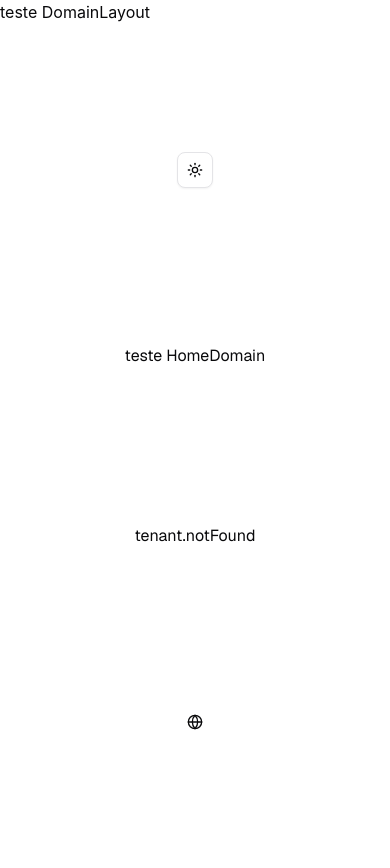
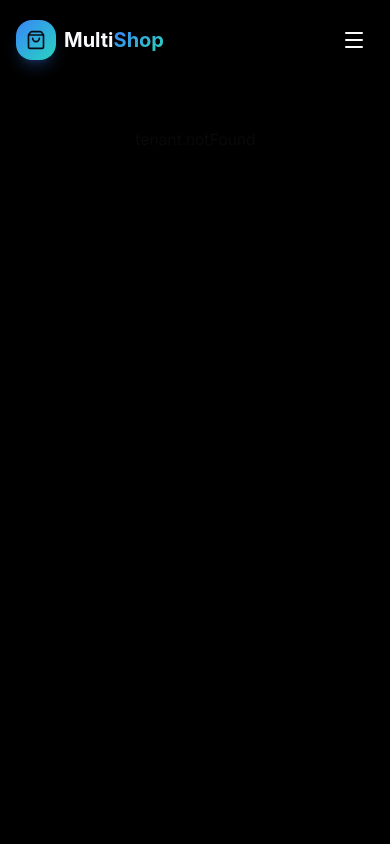
Before and after one commit to VitorValentimSilva/MultiShop, a Next.js app: page /en in a window 390 px wide. After the commit the page ends 844 px from the top, so only its background shows below. Built offline with nearby package versions, Linux system fonts and the light colour scheme.

Commit message:
feat(header): implement header component and integrate into domain layout

```diff
--- a/app/[locale]/(domain)/layout.tsx
+++ b/app/[locale]/(domain)/layout.tsx
@@ -1,3 +1,4 @@
+import { Header } from "@/app/_components/header";
 import { ReactNode } from "react";
 
 interface DomainLayoutProps {
@@ -6,9 +7,30 @@ interface DomainLayoutProps {
 
 export default function DomainLayout({ children }: DomainLayoutProps) {
   return (
-    <>
-      <p>teste DomainLayout</p>
+    <div className="dark theme-domain min-h-screen">
+      <Header
+        title={{
+          text: "Multi",
+          text2: "Shop",
+          href: "/",
+          type: "icon",
+          icon: "shoppingBag",
+        }}
+        navLinks={[
+          { href: "/", label: "Home" },
+          { href: "/sobre", label: "Sobre" },
+          { href: "/funcionalidades", label: "Funcionalidades" },
+          { href: "/como-funciona", label: "Como Funciona" },
+          { href: "/planos", label: "Planos" },
+          { href: "/contato", label: "Contato" },
+        ]}
+        button={[
+          { variant: "secondary", size: "sm", title: "Entrar" },
+          { variant: "default", size: "sm", title: "Criar Minha Loja" },
+        ]}
+      />
+
       {children}
-    </>
+    </div>
   );
 }
--- a/app/[locale]/(domain)/page.tsx
+++ b/app/[locale]/(domain)/page.tsx
@@ -1,5 +1,3 @@
-import { ModeToggle } from "@/app/_components/mode-toggle";
-import { LanguageSwitcher } from "@/app/_components/language-switcher";
 import { Locale } from "@/app/_lib/i18n/config";
 import { tServer } from "@/app/_lib/i18n/server";
 
@@ -15,10 +13,7 @@ export default async function HomeDomain({ params }: HomeDomainProps) {
   return (
     <div className="flex min-h-screen items-center justify-center bg-zinc-50 font-sans dark:bg-black">
       <main className="flex min-h-screen w-full max-w-3xl flex-col items-center justify-between py-32 px-16 bg-white dark:bg-black sm:items-start">
-        <ModeToggle />
-        <p>teste HomeDomain</p>
         <p>{tServer("tenant.notFound", locale as Locale)}</p>
-        <LanguageSwitcher />
       </main>
     </div>
   );
--- /dev/null
+++ b/app/_components/header.tsx
@@ -0,0 +1,165 @@
+"use client";
+
+import { useEffect, useState } from "react";
+import { Menu, X } from "lucide-react";
+import { motion, AnimatePresence } from "framer-motion";
+import { usePathname } from "next/navigation";
+import Link from "next/link";
+import { Button } from "@/app/_components/ui/button";
+import Image from "next/image";
+import { HeaderProps } from "@/app/_types/ui/header";
+import { headerIcons, withLocale } from "@/app/_lib/ui";
+import { LanguageSwitcher } from "@/app/_components/language-switcher";
+
+export function Header({ title, navLinks, button }: HeaderProps) {
+  const pathname = usePathname();
+  const locale = pathname.split("/")[1];
+
+  const [isScrolled, setIsScrolled] = useState(false);
+  const [isMobileMenuOpen, setIsMobileMenuOpen] = useState(false);
+
+  useEffect(() => {
+    const handleScroll = () => {
+      setIsScrolled(window.scrollY > 20);
+    };
+
+    window.addEventListener("scroll", handleScroll);
+    return () => window.removeEventListener("scroll", handleScroll);
+  }, []);
+
+  return (
+    <header
+      className={`fixed top-0 left-0 right-0 z-50 transition-all duration-300 ${
+        isScrolled
+          ? "bg-background/80 backdrop-blur-xl border-b border-border/50 shadow-lg"
+          : "bg-transparent"
+      }`}
+    >
+      <nav className="container-custom max-w-full xl:max-w-11/12">
+        <div className="flex items-center justify-between h-20">
+          <Link
+            href={withLocale(title.href, locale)}
+            className="flex items-center gap-2 group"
+          >
+            <div className="w-10 h-10 rounded-xl bg-linear-to-br from-primary to-accent flex items-center justify-center shadow-lg shadow-primary/25 group-hover:shadow-primary/40 transition-shadow">
+              {title.type === "icon" &&
+                (() => {
+                  const Icon = headerIcons[title.icon];
+                  return <Icon className="w-5 h-5 text-primary-foreground" />;
+                })()}
+
+              {title.type === "image" && (
+                <Image
+                  src={title.src}
+                  alt={title.alt}
+                  width={24}
+                  height={24}
+                  className="object-contain"
+                />
+              )}
+            </div>
+
+            <span className="text-xl font-bold text-foreground">
+              {title.text}
+
+              {title.text2 && (
+                <span className="gradient-text">{title.text2}</span>
+              )}
+            </span>
+          </Link>
+
+          <div className="hidden lg:flex items-center gap-1">
+            {navLinks.map((link) => {
+              const href = withLocale(link.href, locale);
+
+              return (
+                <Link
+                  key={link.href}
+                  href={href}
+                  className={`px-4 py-2 rounded-lg text-sm font-medium transition-all duration-200 ${
+                    pathname === href
+                      ? "text-primary bg-primary/10"
+                      : "text-muted-foreground hover:text-foreground hover:bg-secondary"
+                  }`}
+                >
+                  {link.label}
+                </Link>
+              );
+            })}
+          </div>
+
+          <div className="hidden lg:flex items-center gap-4">
+            <LanguageSwitcher />
+
+            {button.map((button) => (
+              <Button
+                key={button.title}
+                variant={button.variant}
+                size={button.size}
+                className="cursor-pointer font-semibold"
+              >
+                {button.title}
+              </Button>
+            ))}
+          </div>
+
+          <button
+            onClick={() => setIsMobileMenuOpen(!isMobileMenuOpen)}
+            className="lg:hidden p-2 rounded-lg hover:bg-secondary transition-colors"
+          >
+            {isMobileMenuOpen ? (
+              <X className="w-6 h-6 text-foreground" />
+            ) : (
+              <Menu className="w-6 h-6 text-foreground" />
+            )}
+          </button>
+        </div>
+      </nav>
+
+      <AnimatePresence>
+        {isMobileMenuOpen && (
+          <motion.div
+            initial={{ opacity: 0, height: 0 }}
+            animate={{ opacity: 1, height: "auto" }}
+            exit={{ opacity: 0, height: 0 }}
+            className="lg:hidden bg-background/95 backdrop-blur-xl border-b border-border"
+          >
+            <div className="container-custom py-6 space-y-4">
+              {navLinks.map((link) => {
+                const href = withLocale(link.href, locale);
+                const isActive = pathname === href;
+
+                return (
+                  <Link
+                    key={link.href}
+                    href={href}
+                    onClick={() => setIsMobileMenuOpen(false)}
+                    className={`block px-4 py-3 rounded-lg text-base font-semibold transition-colors ${
+                      isActive
+                        ? "text-primary bg-primary/10"
+                        : "text-muted-foreground hover:text-foreground hover:bg-secondary"
+                    }`}
+                  >
+                    {link.label}
+                  </Link>
+                );
+              })}
+
+              <div className="pt-4 space-y-3 border-t border-border">
+                {button.map((button) => (
+                  <Button
+                    key={button.title}
+                    variant={button.variant}
+                    className="w-full cursor-pointer font-semibold"
+                  >
+                    {button.title}
+                  </Button>
+                ))}
+              </div>
+            </div>
+          </motion.div>
+        )}
+      </AnimatePresence>
+    </header>
+  );
+}
--- a/app/_components/language-switcher.tsx
+++ b/app/_components/language-switcher.tsx
@@ -49,9 +49,10 @@ export function LanguageSwitcher() {
     <DropdownMenu>
       <DropdownMenuTrigger asChild>
         <Button
-          variant="ghost"
+          variant="secondary"
           size="icon"
           aria-label={t("common.lenguage.selectLanguage")}
+          className="cursor-pointer"
         >
           <Globe className="h-5 w-5" />
         </Button>
--- a/app/_styles/base.css
+++ b/app/_styles/base.css
@@ -193,7 +193,7 @@
   }
 
   .container-custom {
-    @apply max-w-7xl mx-auto px-4 sm:px-6 lg:px-8;
+    @apply mx-auto px-4 sm:px-6 lg:px-8;
   }
 }
 
```
